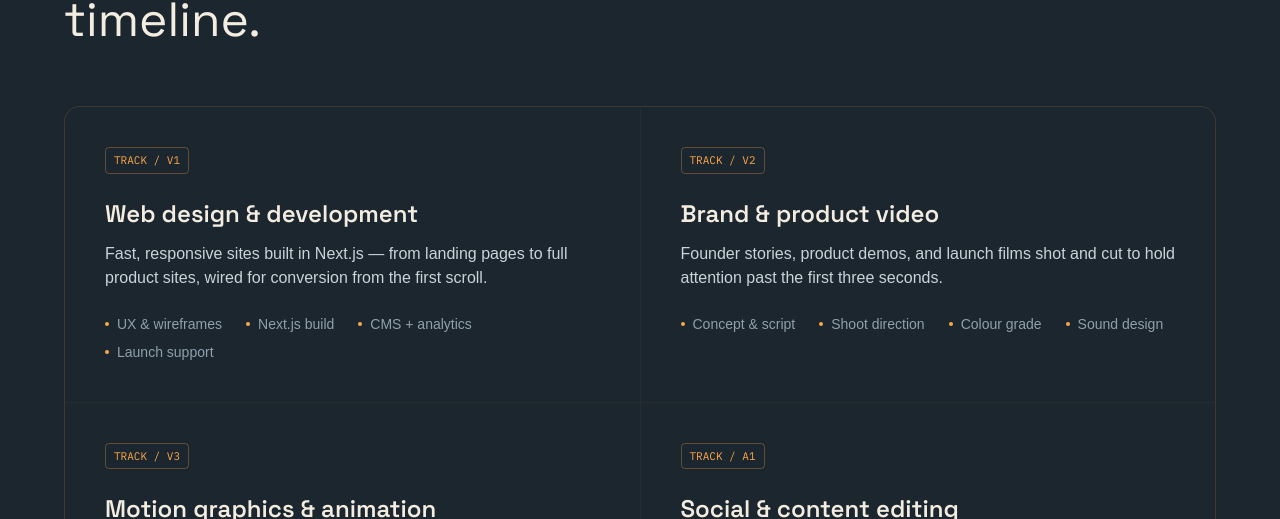
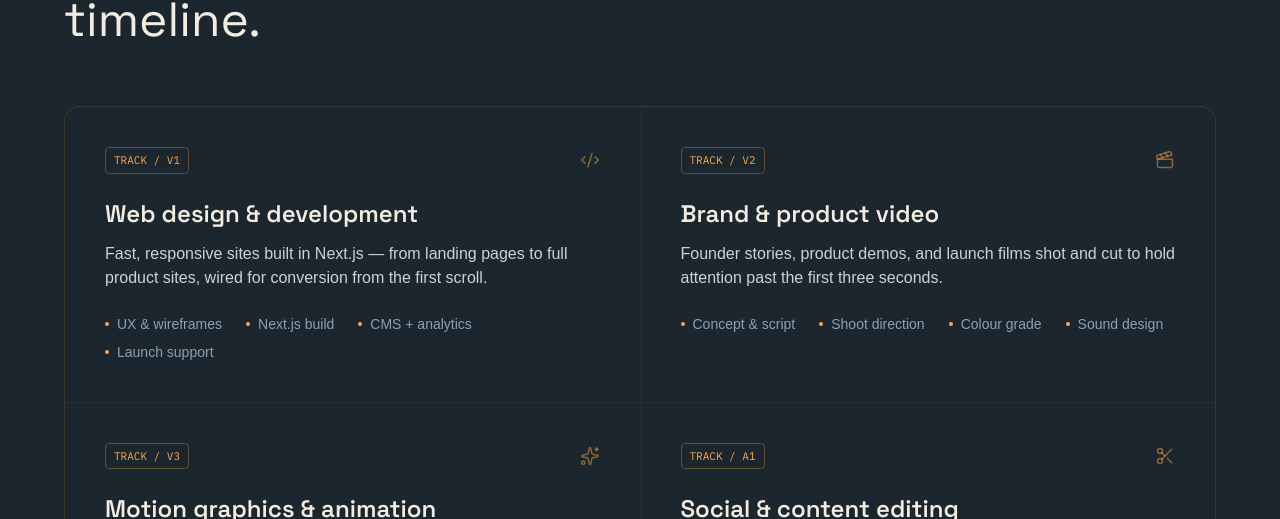
Before and after one commit to JaaniStudio/jaanistudio, a Next.js app: page / in a window 1280 px wide. Shown: the part 2308-2827 px from the top of the page. Built offline with nearby package versions, Linux system fonts and the light colour scheme.

Commit message:
upd: revamp

```diff
--- a/app/components/Services.tsx
+++ b/app/components/Services.tsx
@@ -1,6 +1,9 @@
+import { Code2, Clapperboard, Sparkles, Scissors } from 'lucide-react';
+
 const SERVICES = [
   {
     track: 'V1',
+    icon: Code2,
     title: 'Web design & development',
     description:
       'Fast, responsive sites built in Next.js — from landing pages to full product sites, wired for conversion from the first scroll.',
@@ -8,6 +11,7 @@ const SERVICES = [
   },
   {
     track: 'V2',
+    icon: Clapperboard,
     title: 'Brand & product video',
     description:
       'Founder stories, product demos, and launch films shot and cut to hold attention past the first three seconds.',
@@ -15,6 +19,7 @@ const SERVICES = [
   },
   {
     track: 'V3',
+    icon: Sparkles,
     title: 'Motion graphics & animation',
     description:
       'Logo stings, UI walkthroughs, and explainer animation that make a static brand feel alive on screen.',
@@ -22,6 +27,7 @@ const SERVICES = [
   },
   {
     track: 'A1',
+    icon: Scissors,
     title: 'Social & content editing',
     description:
       'Long-form content cut down into a week of scroll-stopping clips, captioned and formatted per platform.',
@@ -44,15 +50,21 @@ export default function Services() {
         </h2>
 
         <div className="mt-14 grid gap-px overflow-hidden rounded-2xl border border-[#FFA649]/10 bg-[#FFA649]/5 md:grid-cols-2">
-          {SERVICES.map((service) => (
+          {SERVICES.map((service) => {
+            const Icon = service.icon;
+            return (
               <div
                 key={service.track}
-              className="group relative bg-[#1B262E] p-8 transition-colors hover:bg-[#283845] md:p-10"
+                className="group relative bg-[#1B262E] p-8 transition-all duration-500 ease-[cubic-bezier(0.22,1,0.36,1)] hover:z-10 hover:-translate-y-1 hover:bg-[#283845] hover:shadow-[0_20px_50px_-20px_rgba(0,0,0,0.5)] md:p-10"
               >
-              <div className="mb-6 flex items-center gap-3">
+                <div className="mb-6 flex items-center justify-between">
                   <span className="rounded border border-[#FFA649]/30 px-2 py-1 font-[family-name:var(--font-mono)] text-[11px] text-[#FFA649]">
                     TRACK / {service.track}
                   </span>
+                  <Icon
+                    className="h-5 w-5 text-[#FFA649]/50 transition-all duration-500 ease-[cubic-bezier(0.34,1.56,0.64,1)] group-hover:rotate-12 group-hover:text-[#FFA649]"
+                    strokeWidth={1.75}
+                  />
                 </div>
                 <h3 className="font-[family-name:var(--font-display)] text-xl font-semibold text-[#F3ECE0] sm:text-2xl">
                   {service.title}
@@ -67,7 +79,8 @@ export default function Services() {
                   ))}
                 </ul>
               </div>
-          ))}
+            );
+          })}
         </div>
       </div>
     </section>
```
Lines whose indentation alone changed are shown as unchanged.
